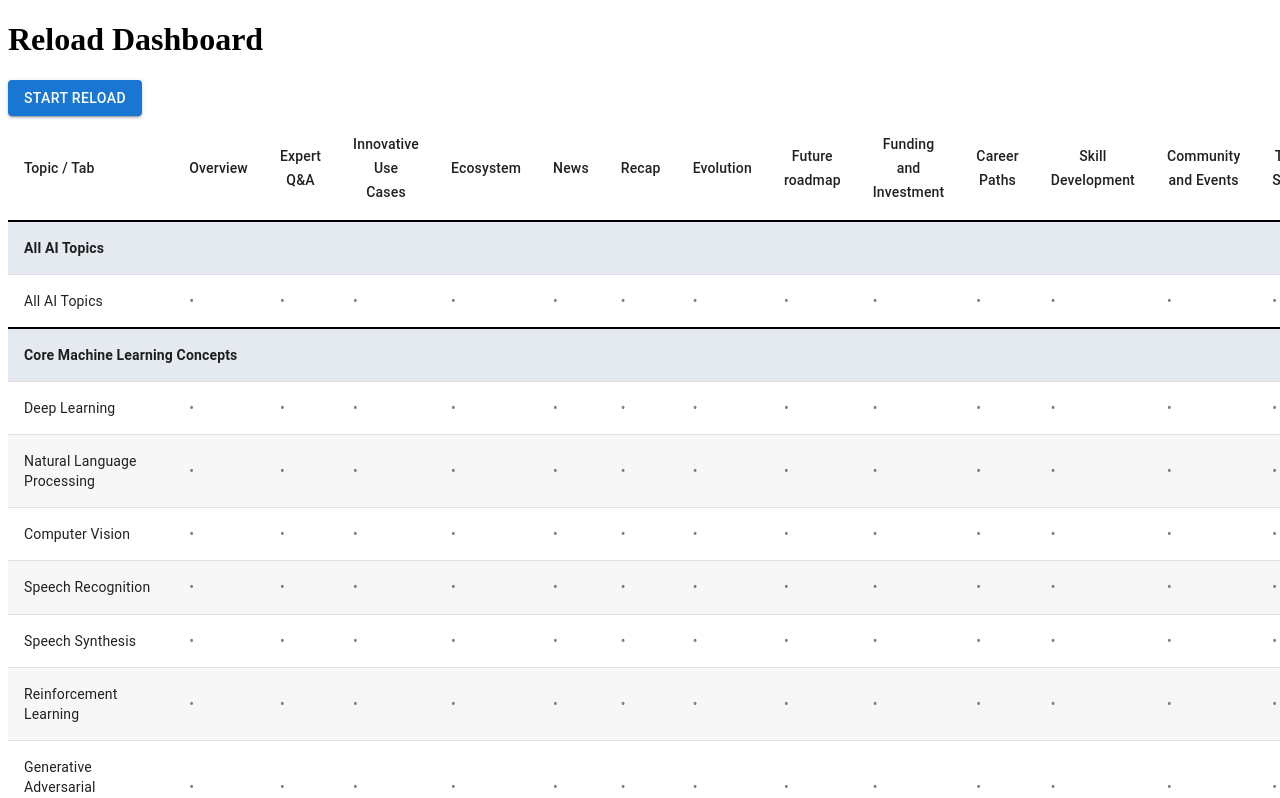
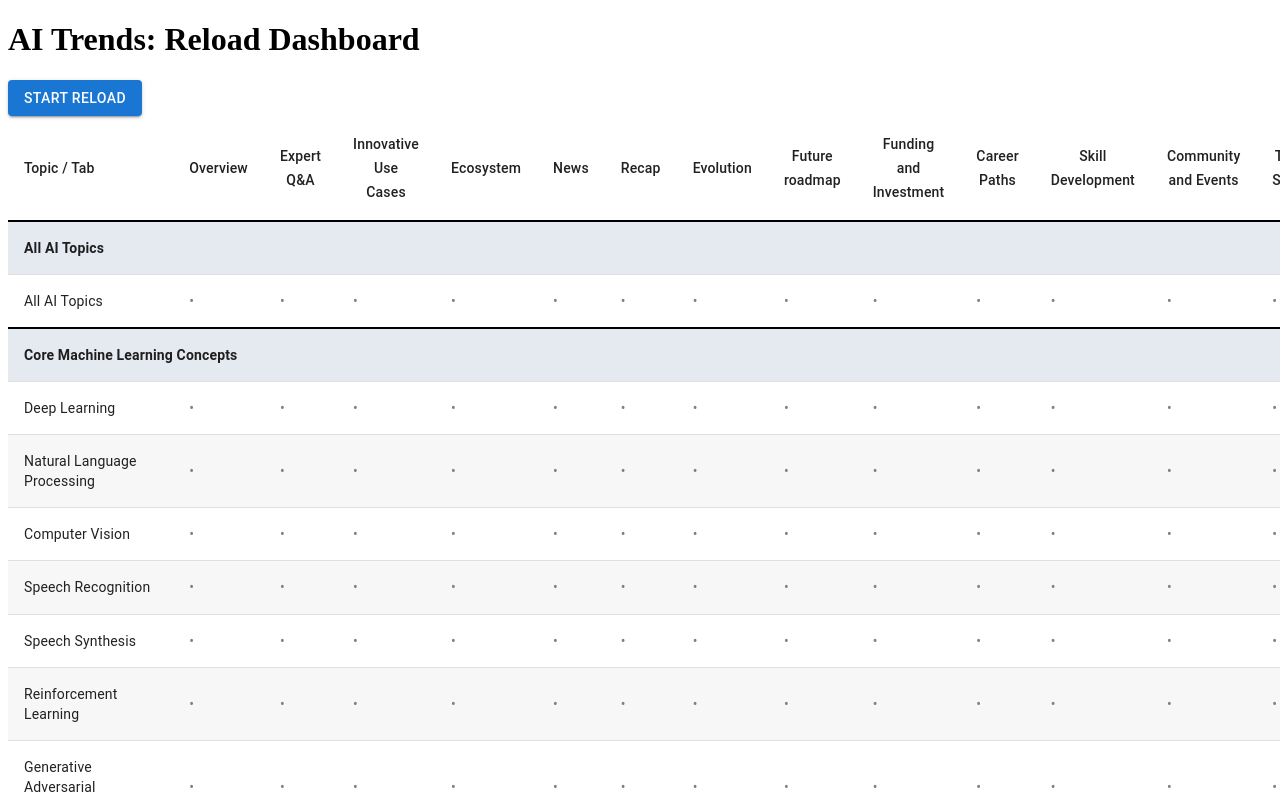
Before and after one commit to sitaram/aitrends, a Next.js app: page /reload in a window 1280 px wide. Shown: the top 798 px of the page. Built offline with nearby package versions, Linux system fonts and the light colour scheme.

Commit message:
reload.title

```diff
--- a/pages/reload.js
+++ b/pages/reload.js
@@ -177,6 +177,8 @@ const Reload = () => {
   };
 
   useEffect(() => {
+    document.title = 'AI Trends: Reload Dashboard';
+
     // Cleanup logic here, if necessary
     return () => {
       // Reset everything on component unmount
@@ -187,7 +189,7 @@ const Reload = () => {
 
   return (
     <>
-      <h1>Reload Dashboard</h1>
+      <h1>AI Trends: Reload Dashboard</h1>
       <Button variant="contained" color="primary" onClick={handleReloadClick}>
         {loading ? 'Stop Reload' : 'Start Reload'}
       </Button>
```
